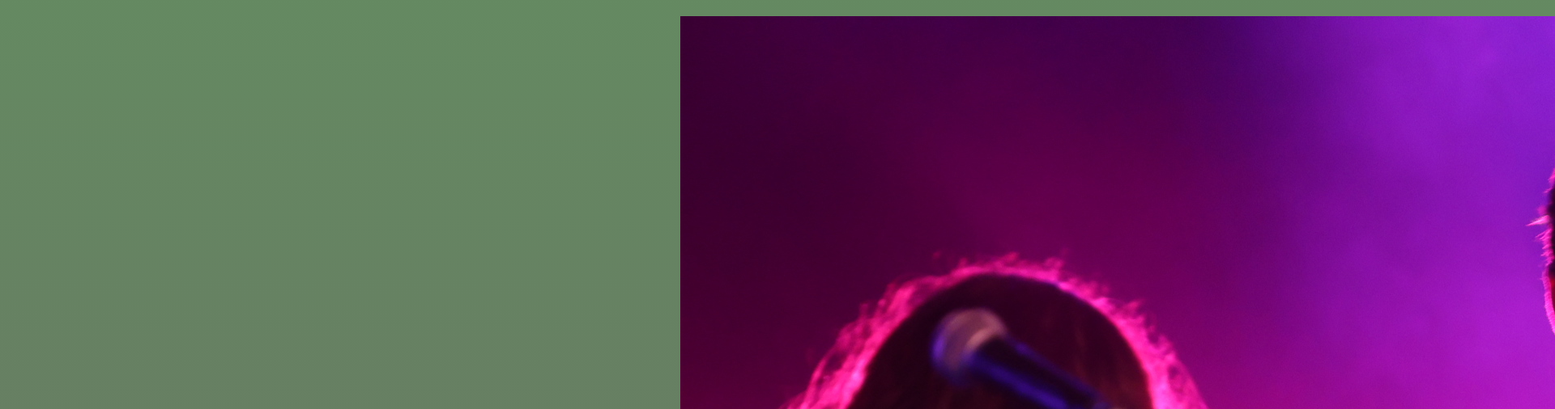
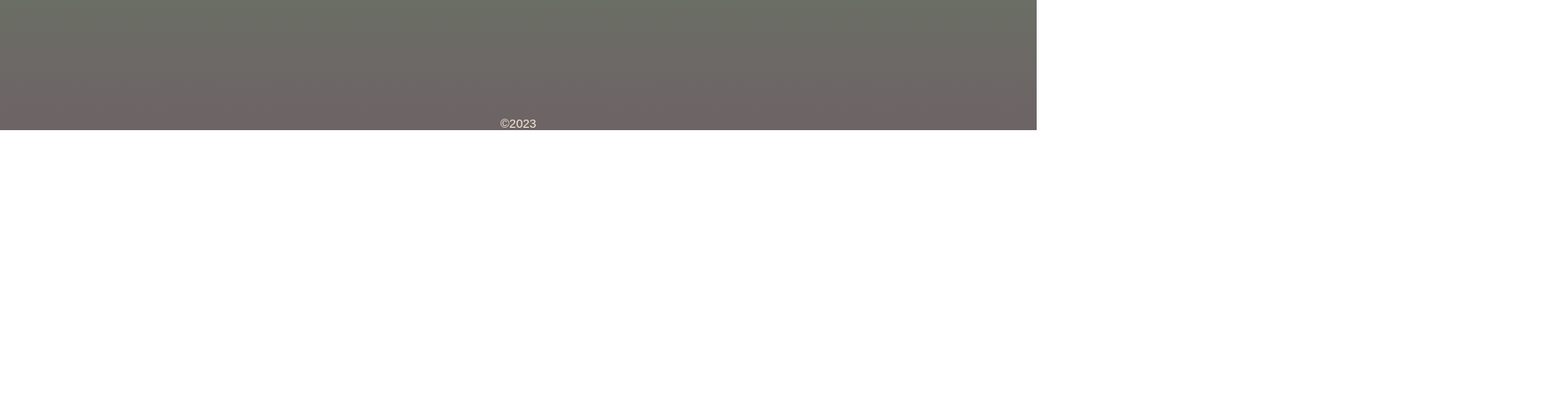
Before and after one commit to Aj-Seadler-Personal-Website/portfolio-site2, a plain HTML site: page index.html in a window 1280 px wide. Shown: the part 639-1145 px from the top of the page at 81% size, 1920 px wide, since content can reach past the window. After the commit the page ends 800 px from the top, so only its background shows below. Drawn offline with Linux system fonts and the light colour scheme.

Commit message:
fix html home

```diff
--- a/index.html
+++ b/index.html
@@ -24,7 +24,7 @@
           <!-- Your content for the container goes here -->
           <h2>Welcome To My Portfolio.</h2>
           <p>Anthony Seadler</p>
-          <img src="beercityshow.jpeg" alt="live show">
+
         </div>
         </section>
 
```
